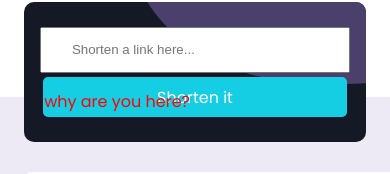
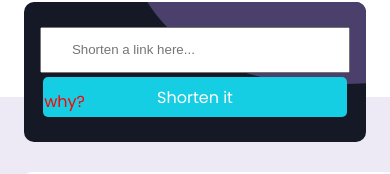
Before and after one commit to kageruka02/ReactOnePager, a React (Vite) app: page / in a window 390 px wide. Shown: the part 794-968 px from the top of the page. Built offline with nearby package versions, Linux system fonts and the light colour scheme.

Commit message:
adding responsiveness

```diff
--- a/src/components/search.tsx
+++ b/src/components/search.tsx
@@ -110,7 +110,7 @@ function Search() {
               Shorten it
             </div>
           </div>
-          <div className="ErrorMessage">why are you here?</div>
+          <div className="ErrorMessage">why?</div>
         </div>
         {linksArray.map(() => {
           return (
```
